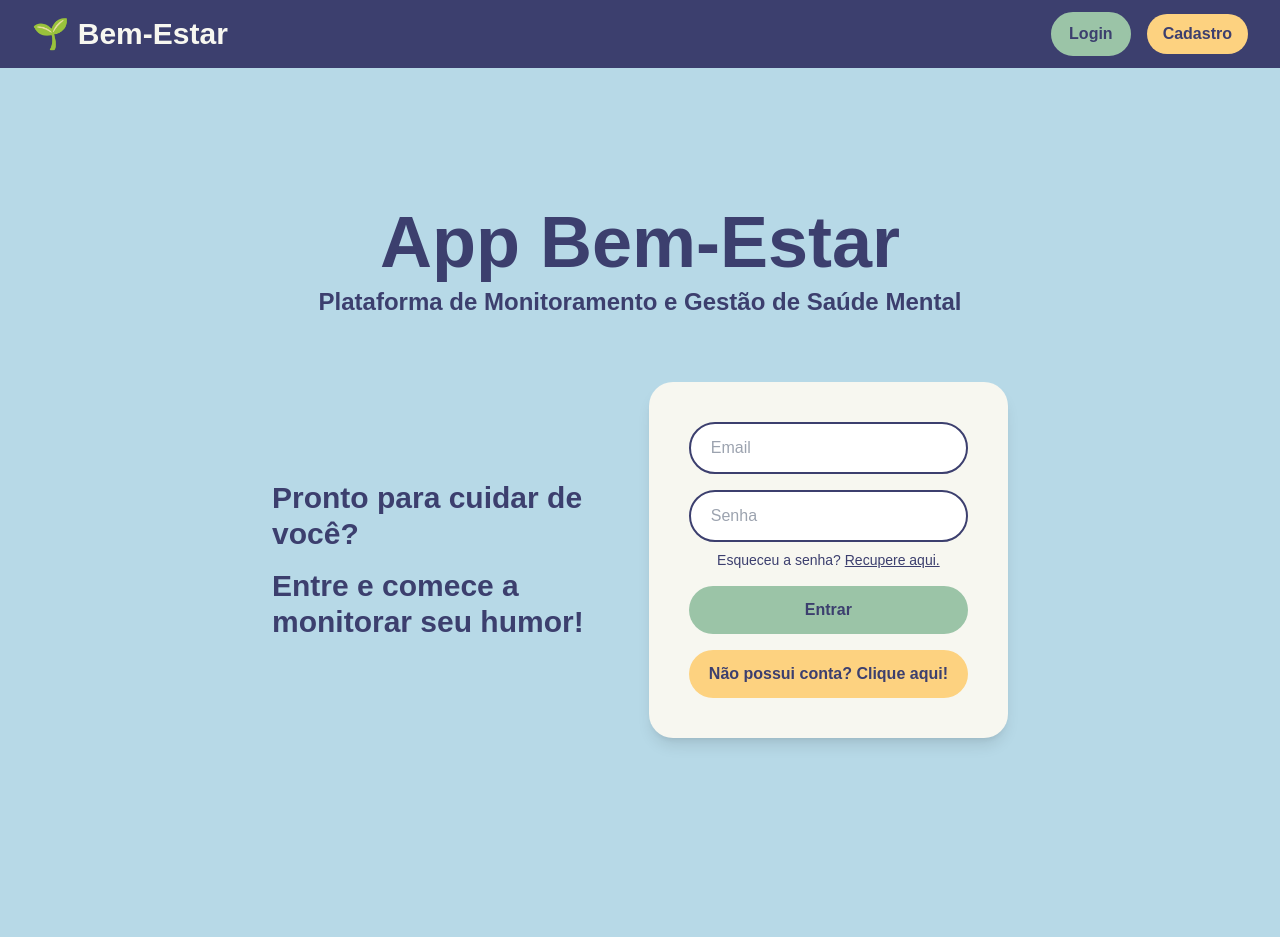
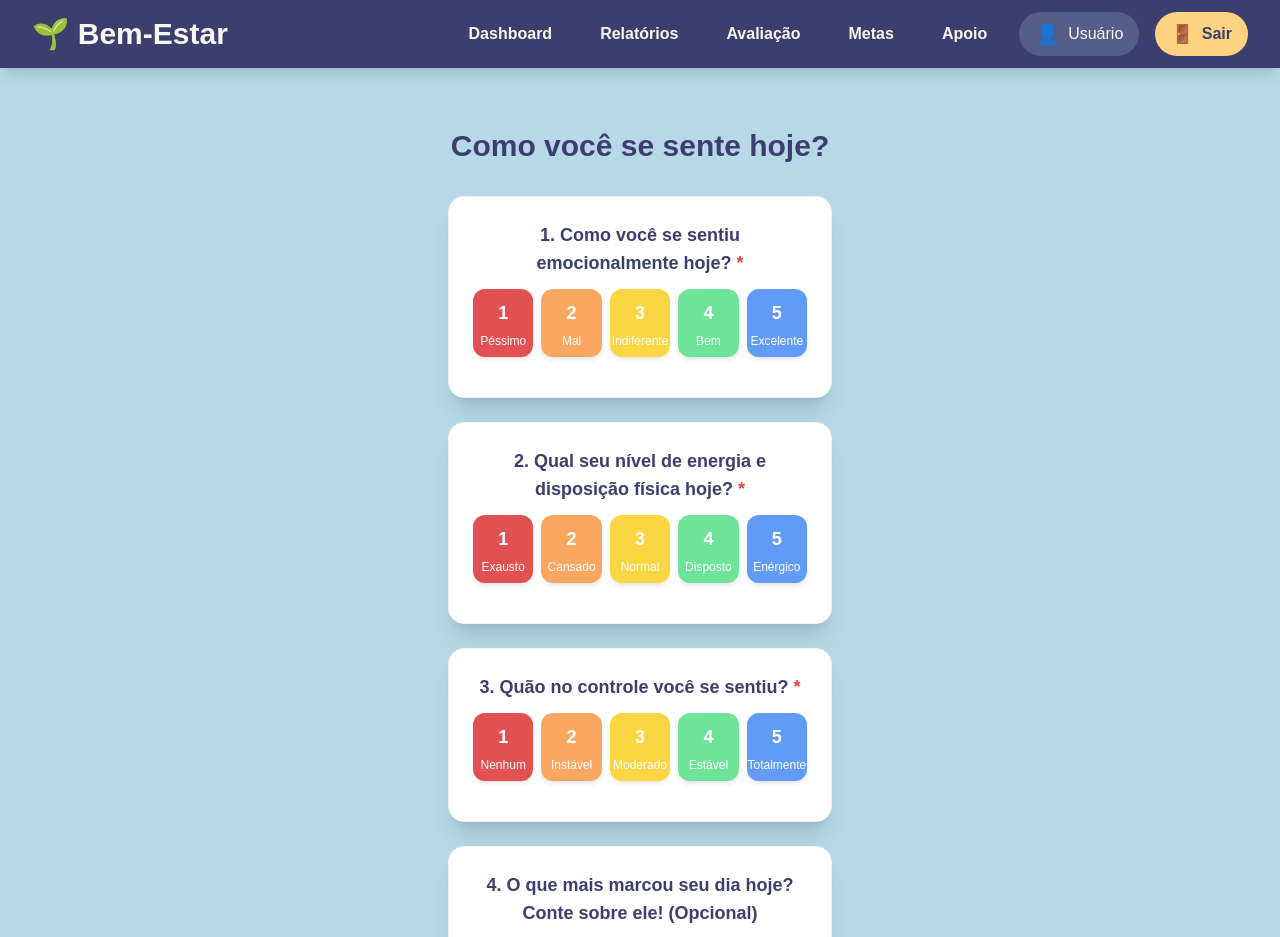
Before and after one commit to GustavoMartins2001/App-Bem-Estar, a React (Vite) app in the folder front-end/: page /self-evaluation in a window 1280 px wide. Before the commit this address led to /login. Shown: the top 937 px of the page. Before the commit the page ends 864 px from the top, so only its background shows below. Built offline with nearby package versions, Linux system fonts and the light colour scheme.

Commit message:
feat: front-end da página de autoavaliações

```diff
--- a/front-end/src/App.jsx
+++ b/front-end/src/App.jsx
@@ -6,6 +6,8 @@ import Register from "./pages/Register";
 import Dashboard from "./pages/Dashboard";
 import Reports from "./pages/Reports";
 import SupportResources from "./pages/SupportResources";
+import SelfEvaluation from "./pages/SelfEvaluation";
+
 
 
 function App() {
@@ -19,6 +21,7 @@ function App() {
           <Route path="/dashboard" element={<Dashboard />} />
           <Route path="/reports" element={<Reports />} />
           <Route path="/support" element={<SupportResources />} />
+          <Route path="/self-evaluation" element={<SelfEvaluation />} />"
           <Route path="*" element={<Navigate to="/login" replace />} />
         </Routes>
       </BrowserRouter>
--- a/front-end/src/pages/Dashboard.jsx
+++ b/front-end/src/pages/Dashboard.jsx
@@ -238,7 +238,9 @@ export default function Dashboard() {
           </div>
         </div>
         <div className="grid grid-cols-1 md:grid-cols-2 gap-6 mb-8">
-          <button className="brilho bg-destaqueAcao hover:bg-destaqueAcao/80 text-textoEscuro font-bold py-6 px-8 rounded-2xl shadow-lg hover:shadow-xl transition flex items-center justify-center gap-3">
+          <button
+          onClick={() => navigate("/self-evaluation")}
+          className="brilho bg-destaqueAcao hover:bg-destaqueAcao/80 text-textoEscuro font-bold py-6 px-8 rounded-2xl shadow-lg hover:shadow-xl transition flex items-center justify-center gap-3">
             <span className="text-2xl">➕</span>
             Nova Autoavaliação
           </button>
--- /dev/null
+++ b/front-end/src/pages/SelfEvaluation.jsx
@@ -0,0 +1,194 @@
+import React, { useState } from 'react';
+import { useNavigate } from "react-router-dom";
+import NavbarDashboard from "../components/NavbarDashboard";
+import { useAuth } from "../contexts/AuthContext";
+
+// --- O Componente Card (Mantido fora para evitar o bug do scroll) ---
+const Card = ({ children }) => (
+  <div className="bg-white p-6 rounded-2xl shadow-xl border border-gray-100 mb-6">
+    {children}
+  </div>
+);
+
+// --- Componente LevelSelector ---
+const LevelSelector = ({ label, options, defaultValue, onChange }) => {
+  const [selectedValue, setSelectedValue] = useState(defaultValue);
+
+  const getColorClasses = (value) => {
+    switch (value) {
+      case 1: return 'bg-red-600 hover:bg-red-700';
+      case 2: return 'bg-orange-400 hover:bg-orange-500';
+      case 3: return 'bg-yellow-400 hover:bg-yellow-500';
+      case 4: return 'bg-green-400 hover:bg-green-500';
+      case 5: return 'bg-blue-500 hover:bg-blue-600';
+      default: return 'bg-gray-300 hover:bg-gray-400';
+    }
+  };
+
+  const handleSelect = (value) => {
+    setSelectedValue(value);
+    if (onChange) {
+      onChange(value);
+    }
+  };
+
+  return (
+    <div className="mb-4">
+      <h3 className="text-lg font-semibold text-textoEscuro mb-3">{label} <span className="text-red-500">*</span></h3>
+      <div className="flex justify-between space-x-2">
+        {options.map((opt) => {
+          const isSelected = selectedValue === opt.value;
+          const baseClasses = getColorClasses(opt.value);
+
+          return (
+            <button
+              key={opt.value}
+              onClick={() => handleSelect(opt.value)}
+              aria-label={`${label}: ${opt.value} - ${opt.label}`}
+              className={`
+                flex-1 flex flex-col items-center justify-center p-2 rounded-xl transition duration-150 ease-in-out
+                text-sm font-bold text-white shadow-md
+                ${baseClasses}
+                ${isSelected
+                  ? 'ring-4 ring-offset-2 ring-destaqueAcao scale-105 shadow-xl'
+                  : 'opacity-80'
+                }
+              `}
+              style={{ minWidth: '50px', minHeight: '50px' }}
+            >
+              <div
+                className={`w-8 h-8 flex items-center justify-center rounded-full text-white font-extrabold text-lg transition duration-300
+                  ${isSelected ? 'bg-white/30' : 'bg-transparent'}
+                `}
+              >
+                {opt.value}
+              </div>
+              <span className="text-xs mt-1 text-white font-medium text-center">{opt.label}</span>
+            </button>
+          );
+        })}
+      </div>
+    </div>
+  );
+};
+
+// --- Componente Principal ---
+export default function SelfEvaluation() {
+  const [avaliacaoHumor, setAvaliacaoHumor] = useState(null);
+  const [avaliacaoEnergia, setAvaliacaoEnergia] = useState(null);
+  const [avaliacaoAnsiedade, setAvaliacaoAnsiedade] = useState(null);
+  const [anotacoes, setAnotacoes] = useState('');
+  const { user, logout, isAuthenticated } = useAuth();
+  const navigate = useNavigate();
+  const userName = user?.name || "Usuário";
+  const userId = user?.id;
+
+  // Simulação de dados do usuário para a Navbar
+  const handleLogout = () => {
+    logout();
+    navigate("/login");
+  };
+
+  const handleSave = () => {
+    if (avaliacaoHumor === null || avaliacaoEnergia === null || avaliacaoAnsiedade === null) {
+        alert('Por favor, preencha todos os campos obrigatórios (Humor, Energia e Ansiedade).');
+        return;
+    }
+
+    console.log({
+      avaliacaoHumor,
+      avaliacaoEnergia,
+      avaliacaoAnsiedade,
+      anotacoes,
+    });
+
+    alert('Dados de autoavaliação salvos (Simulação)!');
+  };
+
+  const humorOptions = [
+    { value: 1, label: 'Péssimo' },
+    { value: 2, label: 'Mal' },
+    { value: 3, label: 'Indiferente' },
+    { value: 4, label: 'Bem' },
+    { value: 5, label: 'Excelente' },
+  ];
+
+  const energiaOptions = [
+    { value: 1, label: 'Exausto' },
+    { value: 2, label: 'Cansado' },
+    { value: 3, label: 'Normal' },
+    { value: 4, label: 'Disposto' },
+    { value: 5, label: 'Enérgico' },
+  ];
+
+  const ansiedadeOptions = [
+    { value: 1, label: 'Nenhum' },
+    { value: 2, label: 'Instável' },
+    { value: 3, label: 'Moderado' },
+    { value: 4, label: 'Estável' },
+    { value: 5, label: 'Totalmente' },
+  ];
+
+  return (
+    // ATENÇÃO: Alterei 'pt-10' para 'pt-24' aqui embaixo para a Navbar não cobrir o título
+    <div className="min-h-screen bg-fundoPrimario pt-24 pb-20">
+
+      {/* Integração da Navbar */}
+      <NavbarDashboard userName={userName} onLogout={handleLogout} />
+
+      <div className="max-w-md mx-auto px-4 sm:px-6 lg:px-8">
+
+        <h1 className="text-2xl sm:text-3xl font-extrabold text-textoEscuro mb-8 text-center">
+          Como você se sente hoje?
+        </h1>
+
+        <Card>
+          <LevelSelector
+            label="1. Como você se sentiu emocionalmente hoje?"
+            options={humorOptions}
+            defaultValue={avaliacaoHumor}
+            onChange={setAvaliacaoHumor}
+          />
+        </Card>
+
+        <Card>
+          <LevelSelector
+            label="2. Qual seu nível de energia e disposição física hoje?"
+            options={energiaOptions}
+            defaultValue={avaliacaoEnergia}
+            onChange={setAvaliacaoEnergia}
+          />
+        </Card>
+
+        <Card>
+          <LevelSelector
+            label="3. Quão no controle você se sentiu?"
+            options={ansiedadeOptions}
+            defaultValue={avaliacaoAnsiedade}
+            onChange={setAvaliacaoAnsiedade}
+          />
+        </Card>
+
+        <Card>
+          <h3 className="text-lg font-semibold text-textoEscuro mb-3">4. O que mais marcou seu dia hoje? Conte sobre ele! (Opcional)</h3>
+          <textarea
+            value={anotacoes}
+            onChange={(e) => setAnotacoes(e.target.value)}
+            rows="4"
+            placeholder="Ex: Tive uma reunião produtiva e consegui terminar aquele projeto desafiador."
+            className="w-full p-3 border-2 border-gray-300 rounded-xl focus:border-destaqueAcao focus:ring-1 transition duration-150 resize-none outline-none"
+          ></textarea>
+        </Card>
+
+        <div className="mt-8">
+          <button
+            onClick={handleSave}
+            className="w-full brilho bg-destaqueAcao hover:bg-destaqueAcao/80 text-white font-bold py-4 px-6 rounded-2xl shadow-lg transition duration-300 transform hover:scale-[1.01]"
+          >
+            Salvar Avaliação
+          </button>
+        </div>
+      </div>
+    </div>
+  );
+}
```
Also changed, not shown: 1 other file (tests, documents, lock files or other folders).
